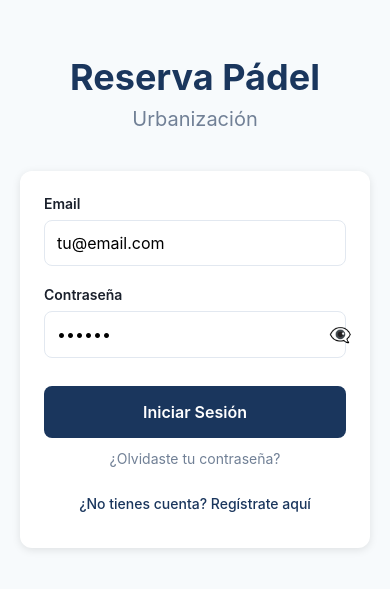
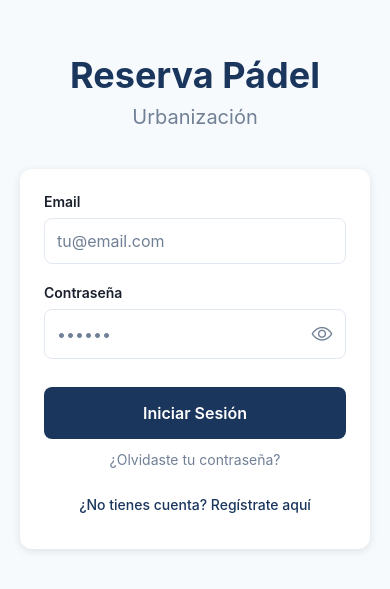
Before and after one commit to Chepriav/app-reserva-padel, a React Native app: screen /Login in a window 390 px wide. Shown: the part 121-710 px from the top of the page. Built offline with nearby package versions, Linux system fonts and the light colour scheme; no server answers; the database is empty.

Commit message:
style(auth): gray placeholders and vector eye icon in login/register
Placeholders looked like typed values; the password eye emoji overflowed
the field border.

Co-Authored-By: Claude Opus 5.5 <noreply@anthropic.com>
Claude-Session: https://claude.ai/code/session_015eRkpG27RPyuotJy8ieAKK

```diff
--- a/src/presentation/screens/LoginScreen.js
+++ b/src/presentation/screens/LoginScreen.js
@@ -10,7 +10,9 @@ import {
   ScrollView,
   Modal,
 } from 'react-native';
+import { Ionicons } from '@expo/vector-icons';
 import { useAuth } from '../context/AuthContext';
+import { colors } from '../../constants/colors';
 import { CustomAlert } from '../components/CustomAlert';
 import { styles } from './LoginScreenStyles';
 
@@ -133,6 +135,7 @@ export default function LoginScreen({ navigation }) {
           <View style={styles.inputContainer}>
             <Text style={styles.label}>Email</Text>
             <TextInput
+              placeholderTextColor={colors.textSecondary}
               style={styles.input}
               placeholder="tu@email.com"
               value={email}
@@ -147,6 +150,7 @@ export default function LoginScreen({ navigation }) {
             <Text style={styles.label}>Contraseña</Text>
             <View style={styles.passwordContainer}>
               <TextInput
+                placeholderTextColor={colors.textSecondary}
                 style={styles.passwordInput}
                 placeholder="••••••"
                 value={password}
@@ -157,8 +161,14 @@ export default function LoginScreen({ navigation }) {
               <TouchableOpacity
                 style={styles.eyeButton}
                 onPress={() => setShowPassword(!showPassword)}
+                accessibilityRole="button"
+                accessibilityLabel={showPassword ? 'Ocultar contraseña' : 'Mostrar contraseña'}
               >
-                <Text style={styles.eyeIcon}>{showPassword ? '👁️' : '👁️‍🗨️'}</Text>
+                <Ionicons
+                  name={showPassword ? 'eye-off-outline' : 'eye-outline'}
+                  size={22}
+                  color={colors.textSecondary}
+                />
               </TouchableOpacity>
             </View>
           </View>
@@ -213,6 +223,8 @@ export default function LoginScreen({ navigation }) {
             </Text>
 
             <TextInput
+
+              placeholderTextColor={colors.textSecondary}
               style={styles.modalInput}
               placeholder="tu@email.com"
               value={resetEmail}
--- a/src/presentation/screens/LoginScreenStyles.js
+++ b/src/presentation/screens/LoginScreenStyles.js
@@ -23,9 +23,8 @@ export const styles = StyleSheet.create({
     flexDirection: 'row', alignItems: 'center', borderWidth: 1,
     borderColor: colors.border, borderRadius: 8, backgroundColor: colors.surface,
   },
-  passwordInput: { flex: 1, padding: 12, fontSize: 16 },
+  passwordInput: { flex: 1, minWidth: 0, padding: 12, fontSize: 16 },
   eyeButton: { padding: 12 },
-  eyeIcon: { fontSize: 18 },
   button: {
     backgroundColor: colors.primary, borderRadius: 8,
     padding: 16, alignItems: 'center', marginTop: 8,
--- a/src/presentation/screens/RegisterScreen.js
+++ b/src/presentation/screens/RegisterScreen.js
@@ -137,6 +137,7 @@ export default function RegisterScreen({ navigation }) {
           <View style={styles.inputContainer}>
             <Text style={styles.label}>Nombre completo *</Text>
             <TextInput
+              placeholderTextColor={colors.textSecondary}
               style={styles.input}
               placeholder="Juan Pérez"
               value={name}
@@ -148,6 +149,7 @@ export default function RegisterScreen({ navigation }) {
           <View style={styles.inputContainer}>
             <Text style={styles.label}>Email *</Text>
             <TextInput
+              placeholderTextColor={colors.textSecondary}
               style={styles.input}
               placeholder="tu@email.com"
               value={email}
@@ -161,6 +163,7 @@ export default function RegisterScreen({ navigation }) {
           <View style={styles.inputContainer}>
             <Text style={styles.label}>Teléfono *</Text>
             <TextInput
+              placeholderTextColor={colors.textSecondary}
               style={styles.input}
               placeholder="666777888"
               value={phone}
@@ -185,6 +188,7 @@ export default function RegisterScreen({ navigation }) {
             <Text style={styles.label}>Contraseña *</Text>
             <View style={styles.passwordContainer}>
               <TextInput
+                placeholderTextColor={colors.textSecondary}
                 style={styles.passwordInput}
                 placeholder="Mínimo 6 caracteres"
                 value={password}
@@ -202,6 +206,7 @@ export default function RegisterScreen({ navigation }) {
             <Text style={styles.label}>Confirmar Contraseña *</Text>
             <View style={styles.passwordContainer}>
               <TextInput
+                placeholderTextColor={colors.textSecondary}
                 style={styles.passwordInput}
                 placeholder="Repite tu contraseña"
                 value={confirmPassword}
--- a/src/presentation/screens/ResetPasswordScreen.js
+++ b/src/presentation/screens/ResetPasswordScreen.js
@@ -218,6 +218,7 @@ export default function ResetPasswordScreen({ navigation }) {
           <View style={styles.inputContainer}>
             <Text style={styles.label}>Nueva contrasena</Text>
             <TextInput
+              placeholderTextColor={colors.textSecondary}
               style={styles.input}
               placeholder="••••••"
               value={password}
@@ -230,6 +231,7 @@ export default function ResetPasswordScreen({ navigation }) {
           <View style={styles.inputContainer}>
             <Text style={styles.label}>Confirmar contrasena</Text>
             <TextInput
+              placeholderTextColor={colors.textSecondary}
               style={styles.input}
               placeholder="••••••"
               value={confirmPassword}
```
